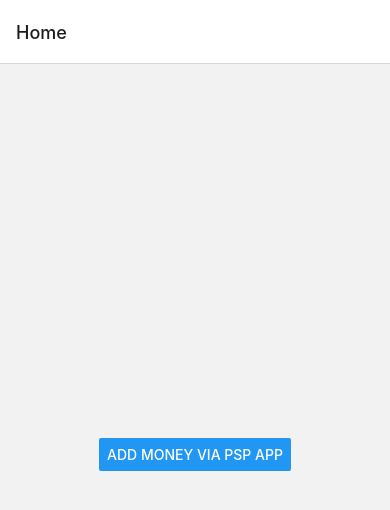
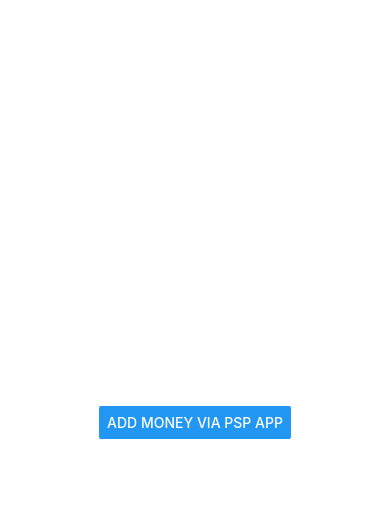
Before and after one commit to sarathc2694/react-native-sdk-example, a React Native app: screen / in a window 390 px wide. Shown: the top 510 px of the page. Built offline with nearby package versions, Linux system fonts and the light colour scheme.

Commit message:
Changed home screen

```diff
--- a/App.tsx
+++ b/App.tsx
@@ -9,7 +9,8 @@ const Stack = createNativeStackNavigator();
 const App = () => {
   return (
     <NavigationContainer>
-      <Stack.Navigator initialRouteName='Home'>
+      <AddMoneyScreen></AddMoneyScreen>
+      {/* <Stack.Navigator initialRouteName='Home'>
         <Stack.Screen
           name="Home"
           component={AddMoneyScreen}
@@ -20,7 +21,7 @@ const App = () => {
           component={AddMoneyTransactionScreen}
           options={{title: 'Details'}}
         />
-      </Stack.Navigator>
+      </Stack.Navigator> */}
     </NavigationContainer>
   );
 };
```
Also changed, not shown: 5 other files (tests, documents, lock files or other folders).
